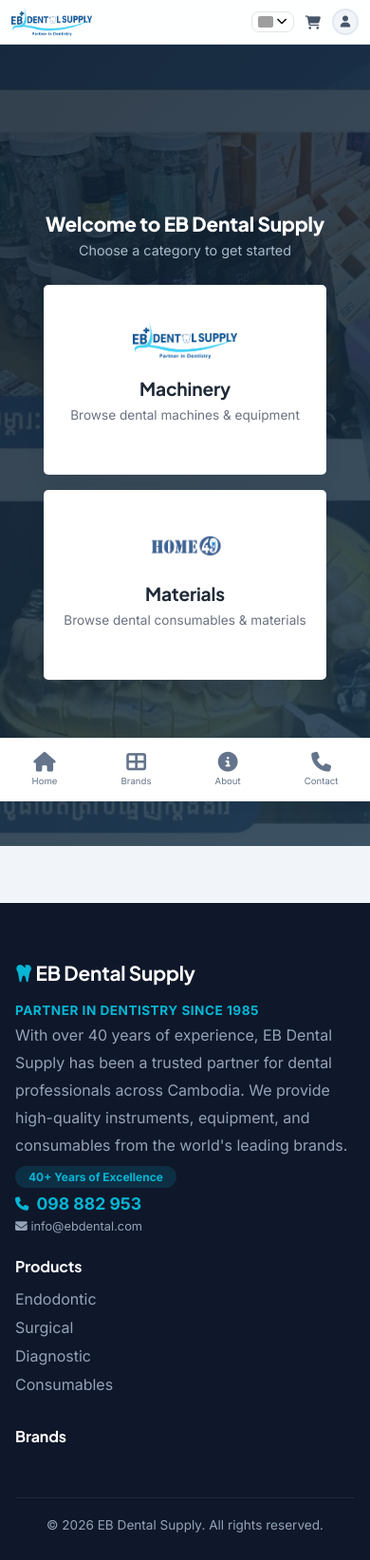
After one commit to Nhngobhz/EBDentalWebsite, a Python web app: template templates/main/landing.html in a window 390 px wide. The commit adds this page. Shown: the top 1643 px of the page at 95% size. Run offline with Jinja, Linux system fonts and the light colour scheme; the template is opened without the code that fills it, so the values that code supplies are empty; some libraries are stand-ins or nearby versions; grey boxes are pictures that could not be loaded.

Commit message:
Add landing page with Machinery/Materials selector, language dropdown, and header logo

```diff
--- a/static/css/base.css
+++ b/static/css/base.css
@@ -795,3 +795,67 @@ table.qpt-table td.qpt-right { text-align: right; }
     justify-content: center;
     padding: 0 3px;
 }
+
+.lang-dropdown {
+    position: relative;
+    display: inline-block;
+}
+
+.lang-dropdown-btn {
+    display: flex;
+    align-items: center;
+    gap: 6px;
+    background: none;
+    border: 1px solid rgba(0,0,0,0.1);
+    border-radius: 8px;
+    padding: 6px 10px;
+    cursor: pointer;
+    font-size: 0.85rem;
+    font-weight: 600;
+}
+
+.lang-dropdown-btn img {
+    width: 20px;
+    height: auto;
+    border-radius: 2px;
+}
+
+.lang-dropdown-menu {
+    display: none;
+    position: absolute;
+    top: 110%;
+    right: 0;
+    background: #fff;
+    border-radius: 8px;
+    box-shadow: 0 8px 24px rgba(0,0,0,0.12);
+    overflow: hidden;
+    min-width: 140px;
+    z-index: 100;
+}
+
+.lang-dropdown-menu.open {
+    display: block;
+}
+
+.lang-option {
+    display: flex;
+    align-items: center;
+    gap: 8px;
+    width: 100%;
+    padding: 10px 14px;
+    background: none;
+    border: none;
+    cursor: pointer;
+    font-size: 0.85rem;
+    text-align: left;
+}
+
+.lang-option:hover {
+    background: #f1f5f9;
+}
+
+.lang-option img {
+    width: 20px;
+    height: auto;
+    border-radius: 2px;
+}
--- /dev/null
+++ b/static/css/landing.css
@@ -0,0 +1,213 @@
+.landing-page {
+    position: relative;
+    min-height: 100vh;
+    display: flex;
+    align-items: center;
+    justify-content: center;
+    padding: 30px 20px;
+    background-image: url('/static/images/landing-bg.jpg');
+    background-size: cover;
+    background-position: center;
+    background-repeat: no-repeat;
+}
+
+.landing-page::before {
+    content: "";
+    position: absolute;
+    inset: 0;
+    background: linear-gradient(135deg, rgba(15, 30, 46, 0.85) 0%, rgba(26, 52, 72, 0.85) 100%);
+    z-index: 0;
+}
+
+.landing-corner-logo,
+.landing-inner {
+    position: relative;
+    z-index: 1;
+}
+
+.tile-logo {
+    max-width: 170px;
+    width: 100%;
+    height: 75px;
+    object-fit: contain;
+    margin-bottom: 24px;
+    display: block;
+    margin-left: auto;
+    margin-right: auto;
+    position: relative;
+    top: 10px;
+}
+
+.landing-corner-logo {
+    position: absolute;
+    top: 24px;
+    left: 32px;
+    max-width: 240px;
+    width: auto;
+    height: auto;
+}
+
+.landing-inner {
+    max-width: 820px;
+    width: 100%;
+    display: flex;
+    flex-direction: column;
+    align-items: center;
+    text-align: center;
+}
+.landing-title {
+    font-size: 2.2rem;
+    font-weight: 800;
+    color: #ffffff;
+    margin: 0 0 6px;
+    font-family: 'Plus Jakarta Sans', sans-serif;
+}
+
+.landing-subtitle {
+    color: #a8bccb;
+    font-size: 1rem;
+    margin: 0 0 36px;
+}
+
+.landing-tiles {
+    display: grid;
+    grid-template-columns: 1fr 1fr;
+    gap: 28px;
+}
+
+.landing-tile {
+    background: #fff;
+    border-radius: 5px;
+    padding: 48px 24px;
+    text-align: center;
+    text-decoration: none;
+    color: inherit;
+    box-shadow: 0 6px 20px rgba(0,0,0,0.06);
+    border: 1px solid rgba(0,0,0,0.04);
+    transition: transform 0.25s ease, box-shadow 0.25s ease;
+}
+
+.landing-tile:hover {
+    transform: translateY(-6px);
+    box-shadow: 0 14px 32px rgba(0,0,0,0.12);
+}
+
+.tile-icon {
+    font-size: 2.8rem;
+    margin-bottom: 18px;
+    display: inline-block;
+}
+
+.tile-machinery .tile-icon {
+    background: linear-gradient(135deg, #7ec8e3, #4aa8c9);
+    -webkit-background-clip: text;
+    -webkit-text-fill-color: transparent;
+}
+
+.tile-materials .tile-icon {
+    background: linear-gradient(135deg, #a8e6cf, #4fc79a);
+    -webkit-background-clip: text;
+    -webkit-text-fill-color: transparent;
+}
+
+.landing-tile h2 {
+    font-size: 1.4rem;
+    font-weight: 700;
+    margin-bottom: 8px;
+    color: #1f2937;
+}
+
+.landing-tile p {
+    color: #6b7280;
+    font-size: 0.95rem;
+}
+
+@media (max-width: 640px) {
+    .landing-tiles {
+        grid-template-columns: 1fr;
+    }
+    .landing-title {
+        font-size: 1.8rem;
+    }
+}
+
+/* Tablet (max 1024px) */
+@media (max-width: 1024px) {
+    .landing-corner-logo {
+        max-width: 180px;
+        top: 16px;
+        left: 20px;
+    }
+
+    .landing-title {
+        font-size: 2rem;
+    }
+
+    .landing-tiles {
+        max-width: 600px;
+        gap: 20px;
+    }
+
+    .landing-tile {
+        min-height: 220px;
+        padding: 28px 20px;
+    }
+}
+
+/* Tablet / large phone (max 768px) */
+@media (max-width: 768px) {
+    .landing-page {
+        padding: 20px 16px;
+        min-height: 100svh; /* handles mobile browser toolbar height changes better than 100vh */
+    }
+
+    .landing-corner-logo {
+    max-width: 240px;
+    top: 25px;
+    left: 9px;
+    }
+
+    .landing-title {
+        font-size: 1.6rem;
+    }
+
+    .landing-subtitle {
+        font-size: 0.9rem;
+        margin-bottom: 28px;
+    }
+
+    .landing-tiles {
+        grid-template-columns: 1fr;
+        max-width: 380px;
+        gap: 16px;
+    }
+
+    .landing-tile {
+        min-height: 200px;
+        padding: 24px 20px;
+    }
+
+    .tile-logo {
+        max-width: 110px;
+        height: 48px;
+    }
+
+    .tile-icon {
+        font-size: 2.2rem;
+    }
+}
+
+/* Small phone (max 400px) */
+@media (max-width: 400px) {
+    .landing-title {
+        font-size: 1.3rem;
+    }
+
+    .landing-tile h2 {
+        font-size: 1.2rem;
+    }
+
+    .landing-tile p {
+        font-size: 0.85rem;
+    }
+}
--- a/static/css/products.css
+++ b/static/css/products.css
@@ -3031,3 +3031,18 @@
         font-size: 2rem;
     }
 }
+.eb-header .logo {
+    text-decoration: none;
+}
+
+.header-logo-img {
+    height: 40px;
+    width: auto;
+    display: block;
+}
+
+@media (max-width: 480px) {
+    .header-logo-img {
+        height: 30px;
+    }
+}
--- a/static/css/responsive.css
+++ b/static/css/responsive.css
@@ -402,3 +402,33 @@
 .product-card-horizontal:hover .product-body .view-detail i {
     transform: translateX(4px);
 }
+@media (max-width: 480px) {
+    .lang-dropdown-btn {
+        padding: 4px 6px;
+        font-size: 0.75rem;
+        gap: 4px;
+    }
+
+    .lang-dropdown-btn img {
+        width: 16px;
+    }
+
+    .lang-dropdown-btn span {
+        display: none;
+    }
+}
+@media (max-width: 480px) {
+    .header-account-name {
+        display: none;
+    }
+
+    .eb-header .header-right {
+        gap: 8px;
+    }
+
+    .eb-header .header-right .profile-btn {
+        width: 28px;
+        height: 28px;
+        font-size: 0.75rem;
+    }
+}
--- /dev/null
+++ b/static/js/lang-dropdown.js
@@ -0,0 +1,29 @@
+document.addEventListener("DOMContentLoaded", () => {
+    const btn = document.getElementById("langDropdownBtn");
+    const menu = document.getElementById("langDropdownMenu");
+    const flagIcon = document.getElementById("langFlagIcon");
+    const label = document.getElementById("langLabel");
+
+    if (!btn || !menu) return;
+
+    btn.addEventListener("click", (e) => {
+        e.stopPropagation();
+        menu.classList.toggle("open");
+    });
+
+    document.addEventListener("click", () => {
+        menu.classList.remove("open");
+    });
+
+    document.querySelectorAll(".lang-option").forEach(option => {
+        option.addEventListener("click", () => {
+            const lang = option.getAttribute("data-lang");
+            flagIcon.src = option.getAttribute("data-flag");
+            label.textContent = option.getAttribute("data-label");
+            menu.classList.remove("open");
+            localStorage.setItem("eb_lang", lang);
+            console.log("Language selected:", lang);
+            // Actual translation swap will hook in here later
+        });
+    });
+});
--- a/templates/base.html
+++ b/templates/base.html
@@ -16,20 +16,25 @@
     <link rel="stylesheet" href="{{ url_for('static', filename='css/dashboard.css') }}">
     <link rel="stylesheet" href="{{ url_for('static', filename='css/products.css') }}">
     <link rel="stylesheet" href="{{ url_for('static', filename='css/responsive.css') }}">
+    <link rel="stylesheet" href="{{ url_for('static', filename='css/landing.css') }}">
     {% block extra_css %}{% endblock %}
 </head>
 <body>
 
     {% include "partials/flash_messages.html" %}
+    {% if request.endpoint != "main.landing" %}
     {% include "partials/header.html" %}
     {% include "partials/promo_banner.html" %}
+    {% endif %}
 
     <main>
         {% block content %}{% endblock %}
     </main>
 
+    {% if request.endpoint != "main.landing" %}
     {% include "partials/nav.html" %}
     {% include "partials/footer.html" %}
+    {% endif %}
     {% include "partials/product_modal.html" %}
     {% include "partials/quote_drawer.html" %}
 
@@ -51,6 +56,7 @@
     <script src="https://cdnjs.cloudflare.com/ajax/libs/jspdf-autotable/3.8.2/jspdf.plugin.autotable.min.js"></script>
     <script src="https://cdnjs.cloudflare.com/ajax/libs/html2canvas/1.4.1/html2canvas.min.js"></script>
     <script src="{{ url_for('static', filename='js/main.js') }}"></script>
+    <script src="{{ url_for('static', filename='js/lang-dropdown.js') }}"></script>
     {% block extra_js %}{% endblock %}
 </body>
 </html>
--- /dev/null
+++ b/templates/main/landing.html
@@ -0,0 +1,33 @@
+{% extends "base.html" %}
+
+{% block title %}Welcome{% endblock %}
+
+{% block extra_css %}
+<link rel="stylesheet" href="{{ url_for('static', filename='css/landing.css') }}">
+{% endblock %}
+
+{% block content %}
+<div class="landing-page">
+    <!-- <img src="{{ url_for('static', filename='images/eb-logo.png') }}" alt="EB Dental Supply" class="landing-corner-logo" /> -->
+
+    <div class="landing-inner">
+        <h1 class="landing-title">Welcome to EB Dental Supply</h1>
+        <p class="landing-subtitle">Choose a category to get started</p>
+
+        <div class="landing-tiles">
+            <a href="{{ url_for('main.home') }}" class="landing-tile tile-machinery">
+                <img src="{{ url_for('static', filename='images/machinery-logo.png') }}" alt="EB Dental Supply" class="tile-logo" />
+                <h2>Machinery</h2>
+                <p>Browse dental machines &amp; equipment</p>
+            </a>
+
+            <a href="{{ url_for('main.materials') }}" class="landing-tile tile-materials">
+                <img src="{{ url_for('static', filename='images/home-49.png') }}" alt="EB Dental Supply" class="tile-logo" />
+                <!-- <i class="fas fa-flask tile-icon"></i> -->
+                <h2>Materials</h2>
+                <p>Browse dental consumables &amp; materials</p>
+            </a>
+        </div>
+    </div>
+</div>
+{% endblock %}
--- a/templates/partials/header.html
+++ b/templates/partials/header.html
@@ -1,17 +1,30 @@
 <header class="eb-header" id="ebHeader">
-    <div class="logo">
-        <div class="logo-icon"><i class="fas fa-tooth"></i></div>
-        <div class="logo-text">EB <span>DENTAL</span></div>
-    </div>
+    <a href="{{ url_for('main.landing') }}" class="logo">
+    <img src="{{ url_for('static', filename='images/machinery-logo.png') }}" alt="EB Dental Supply" class="header-logo-img" />
+    </a>
     <nav class="eb-nav-center" id="ebNav">
         <a href="{{ url_for('main.home') }}" class="{{ 'active' if request.endpoint == 'main.home' }}">Home</a>
         <a href="{{ url_for('catalog.products_catalog') }}" class="{{ 'active' if request.endpoint == 'catalog.products_catalog' }}">Products</a>
         <a href="{{ url_for('main.about') }}" class="{{ 'active' if request.endpoint == 'main.about' }}">About</a>
         <a href="{{ url_for('main.contact') }}" class="{{ 'active' if request.endpoint == 'main.contact' }}">Contact</a>
-        <a href="{{ url_for('catalog.manuals') }}" class="{{ 'active' if request.endpoint == 'catalog.manuals' }}">📘 Manual</a>
+        <a href="{{ url_for('catalog.manuals') }}" class="{{ 'active' if request.endpoint == 'catalog.manuals' }}"> Manual</a>
     </nav>
     <div class="header-right">
-        <img src="https://flagcdn.com/w40/kh.png" alt="KH" class="flag" />
+        <div class="lang-dropdown" id="langDropdown">
+    <button class="lang-dropdown-btn" id="langDropdownBtn" type="button">
+        <img src="https://flagcdn.com/w40/gb.png" alt="EN" id="langFlagIcon" />
+        <span id="langLabel">EN</span>
+        <i class="fas fa-chevron-down" style="font-size:0.7rem;"></i>
+    </button>
+    <div class="lang-dropdown-menu" id="langDropdownMenu">
+        <button type="button" class="lang-option" data-lang="en" data-flag="https://flagcdn.com/w40/gb.png" >
+            <img src="https://flagcdn.com/w40/gb.png" alt="EN" /> English
+        </button>
+        <button type="button" class="lang-option" data-lang="km" data-flag="https://flagcdn.com/w40/kh.png" >
+            <img src="https://flagcdn.com/w40/kh.png" alt="KH" /> Khmer
+        </button>
+    </div>
+</div>
 
         <span class="icon-btn quote-cart-icon" id="quoteCartIcon" title="Your Quote List">
             <i class="fas fa-shopping-cart"></i>
```
Also changed, not shown: blueprints/main.py (+10 -0 lines), templates/main/materials_coming_soon.html (added, +16 -0 lines), static/images/Main logo.png (added), static/images/eb-logo.png (added), static/images/home-49.png (added), static/images/landing-bg.jpg (added), static/images/machinery-logo.png (added).
